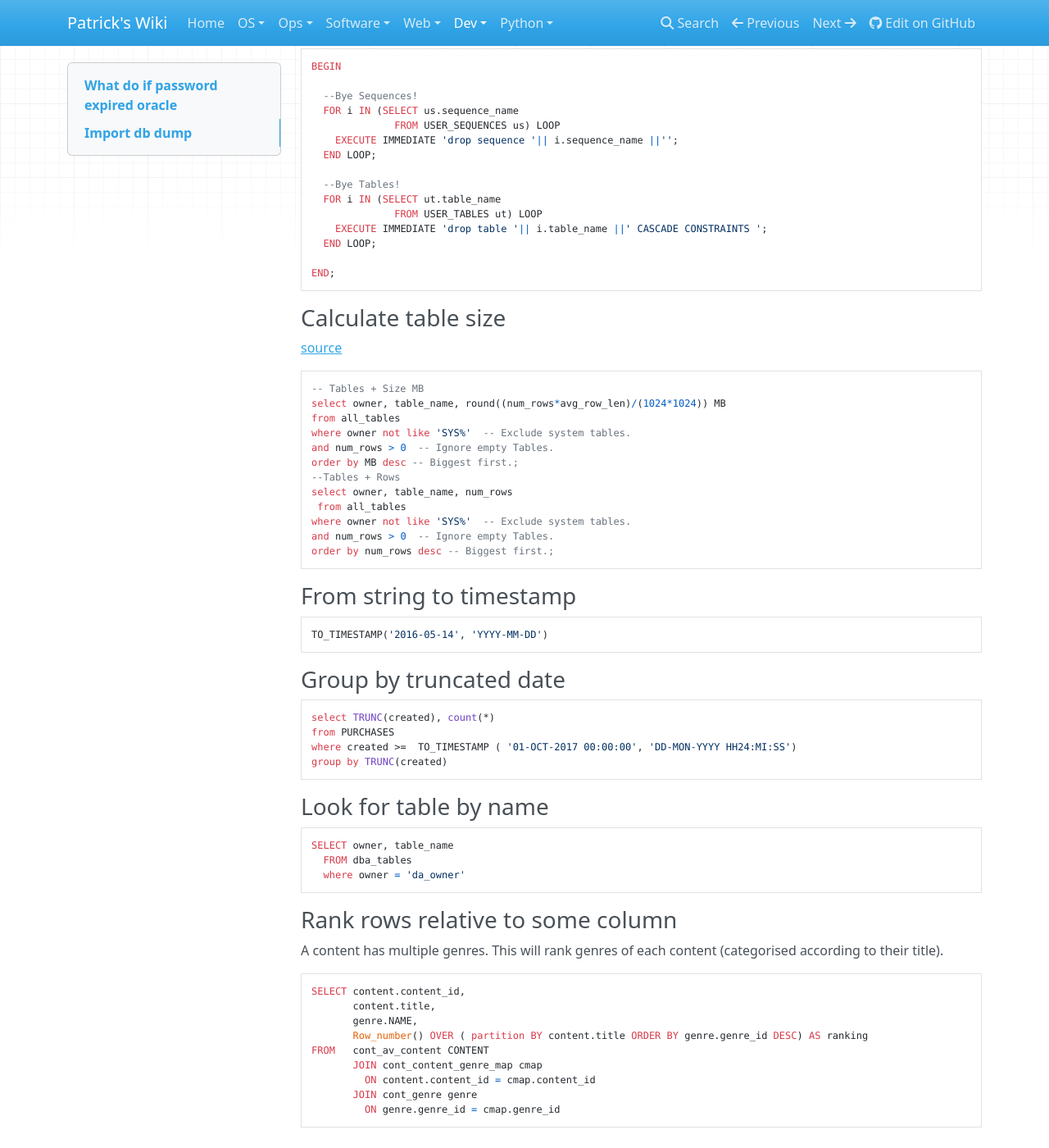
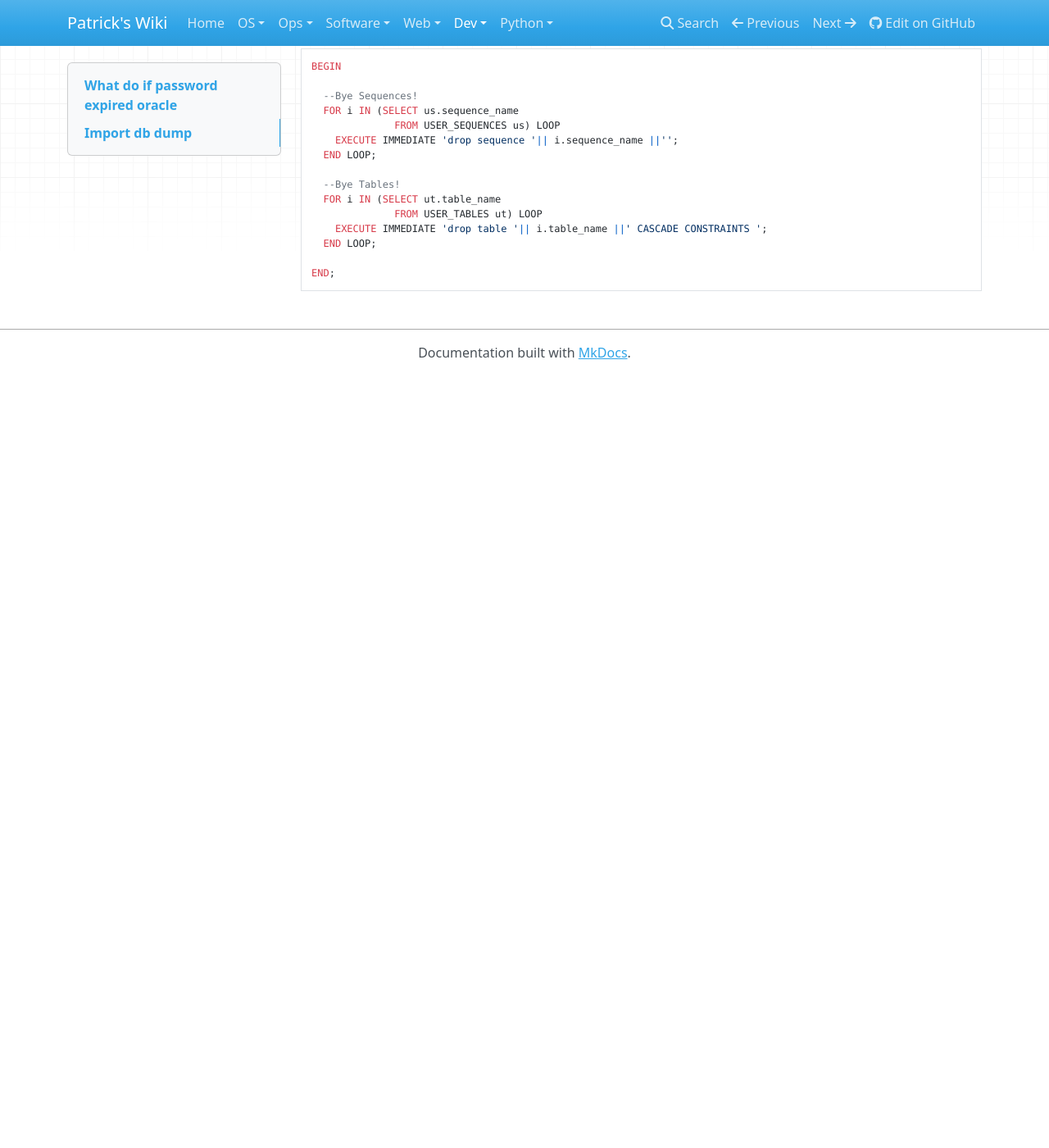
Before and after one commit to patsancu/wiki, an MkDocs documentation site: the page built from docs/dev/DB/Oracle/Generic.md, in a window 1280 px wide and 1400 px high, scrolled down 2043 px. Shown: the whole window at 82% size. Built offline with MkDocs 1.6.1, drawn with Linux system fonts in a browser that asks for light colours; nearby versions of some CDN libraries; after the commit the page ends 2501 px from its top, so only the background shows below that.

Commit message:
reorganize oracle db stuff

````diff
--- a/docs/dev/DB/Oracle.md
+++ b/docs/dev/DB/Oracle/Generic.md
@@ -118,56 +118,3 @@ BEGIN
 
 END;
 ```
-
-
-
-### Calculate table size
-[source](https://stackoverflow.com/a/10109416)
-```sql
--- Tables + Size MB
-select owner, table_name, round((num_rows*avg_row_len)/(1024*1024)) MB
-from all_tables
-where owner not like 'SYS%'  -- Exclude system tables.
-and num_rows > 0  -- Ignore empty Tables.
-order by MB desc -- Biggest first.;
---Tables + Rows
-select owner, table_name, num_rows
- from all_tables
-where owner not like 'SYS%'  -- Exclude system tables.
-and num_rows > 0  -- Ignore empty Tables.
-order by num_rows desc -- Biggest first.;
-```
-
-### From string to timestamp
-```
-TO_TIMESTAMP('2016-05-14', 'YYYY-MM-DD')
-```
-
-### Group by truncated date
-```
-select TRUNC(created), count(*)
-from PURCHASES
-where created >=  TO_TIMESTAMP ( '01-OCT-2017 00:00:00', 'DD-MON-YYYY HH24:MI:SS')
-group by TRUNC(created)
-```
-
-### Look for table by name
-```sql
-SELECT owner, table_name
-  FROM dba_tables
-  where owner = 'da_owner'
-```
-
-### Rank rows relative to some column
-A content has multiple genres. This will rank genres of each content (categorised according to their title).
-```sql
-SELECT content.content_id,
-       content.title,
-       genre.NAME,
-       Row_number() OVER ( partition BY content.title ORDER BY genre.genre_id DESC) AS ranking
-FROM   cont_av_content CONTENT
-       JOIN cont_content_genre_map cmap
-         ON content.content_id = cmap.content_id
-       JOIN cont_genre genre
-         ON genre.genre_id = cmap.genre_id
-```
````
Also changed, not shown: docs/dev/DB/Oracle/Snippets.md (added, +50 -0 lines), docs/dev/DB/Oracle/Troubleshooting.md (added, +26 -0 lines).
